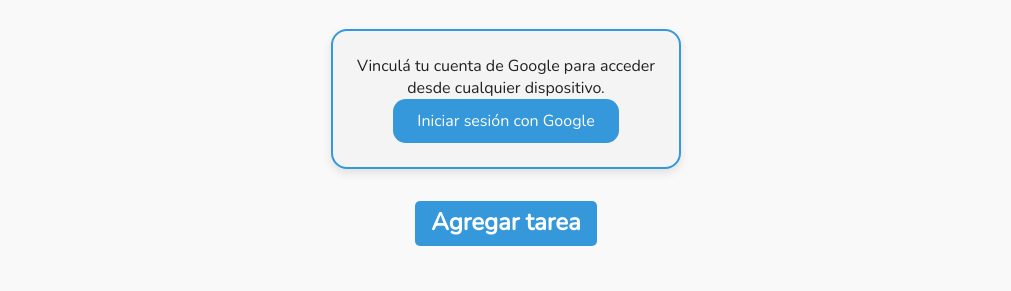
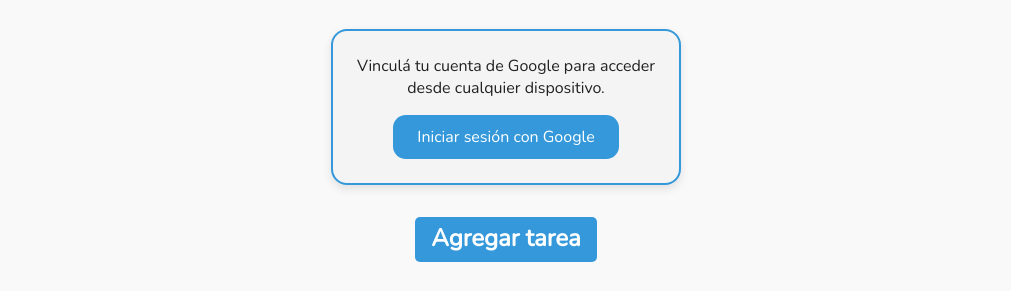
Before and after one commit to mirendarodrigo/todocente, a plain HTML site: page index.html in a window 1280 px wide. Shown: the part 169-460 px from the top of the page, without its empty margins (134-1145 px from the left). Drawn offline with Linux system fonts and the light colour scheme.

Commit message:
correccion boton auth

```diff
--- a/style.css
+++ b/style.css
@@ -417,6 +417,7 @@ strong {
   margin: 2rem auto;
   text-align: center;
   box-shadow: 0 4px 10px rgba(0, 0, 0, 0.1);
+  gap: .5em;
 }
 
 .authBox button {
@@ -424,6 +425,7 @@ strong {
   color: white;
   font-family: 'Nunito', sans-serif;
   padding: 0.7rem 1.5rem;
+  margin-top: 1em;
   border: none;
   border-radius: 0.8rem;
   font-size: 1rem;
@@ -432,7 +434,7 @@ strong {
 }
 
 .authBox button:hover {
-  background-color: #3a63c6;
+  background-color:#256794;
 }
 
 .authBox .userInfo {
```
